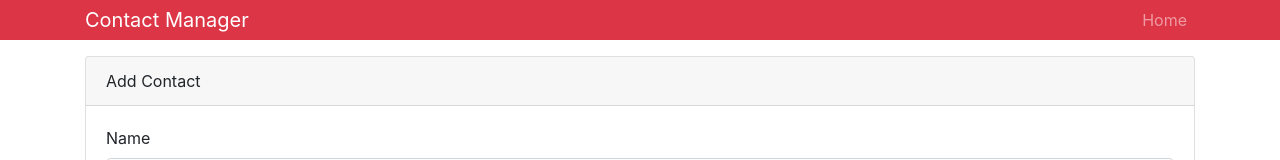
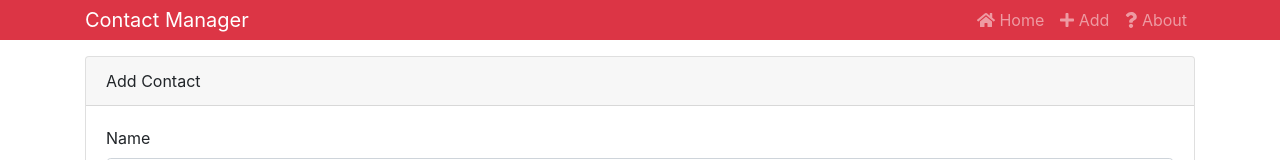
Before and after one commit to sagar0717/React-Contact-Manager, a React (Create React App) app: page /contact/add in a window 1280 px wide. Shown: the top 160 px of the page. Built offline with nearby package versions, Linux system fonts and the light colour scheme.

Commit message:
Chapter 34 - redirect

```diff
--- a/src/components/contacts/AddContact.js
+++ b/src/components/contacts/AddContact.js
@@ -43,6 +43,8 @@
       phone: "",
       errors: {}
     });
+
+    this.props.history.push("/");
   };
   onChange = e => this.setState({ [e.target.name]: e.target.value });
 
--- a/src/components/layout/Header.js
+++ b/src/components/layout/Header.js
@@ -1,5 +1,7 @@
 import React from "react";
 import PropTypes from "prop-types";
+import { Link } from "react-router-dom";
+import { FontAwesomeIcon } from "@fortawesome/react-fontawesome";
 
 const Header = props => {
   const { branding } = props;
@@ -12,9 +14,25 @@
         <div>
           <ul className="navbar-nav mr-auto">
             <li className="nav-item">
-              <a href="/" className="nav-link">
+              <Link to="/" className="nav-link">
+                <FontAwesomeIcon icon="home" style={{ cursor: "pointer" }} />{" "}
                 Home
-              </a>
+              </Link>
+            </li>
+            <li className="nav-item">
+              <Link to="/contact/add" className="nav-link">
+                <FontAwesomeIcon icon="plus" style={{ cursor: "pointer" }} />{" "}
+                Add
+              </Link>
+            </li>
+            <li className="nav-item">
+              <Link to="/about" className="nav-link">
+                <FontAwesomeIcon
+                  icon="question"
+                  style={{ cursor: "pointer" }}
+                />{" "}
+                About
+              </Link>
             </li>
           </ul>
         </div>
--- a/src/components/pages/About.js
+++ b/src/components/pages/About.js
@@ -1,8 +1,9 @@
 import React from "react";
 
-const About = () => {
+const About = props => {
   return (
     <div>
+      {/* <h1>{props.match.params.id}</h1> for accessing the parameter passed in the router */}
       <h1 className="display-4">About Contact Manager</h1>
       <p className="lead">Simple app to manage Contacts</p>
       <p className="text-secondary">Version 1.0.0</p>
```
